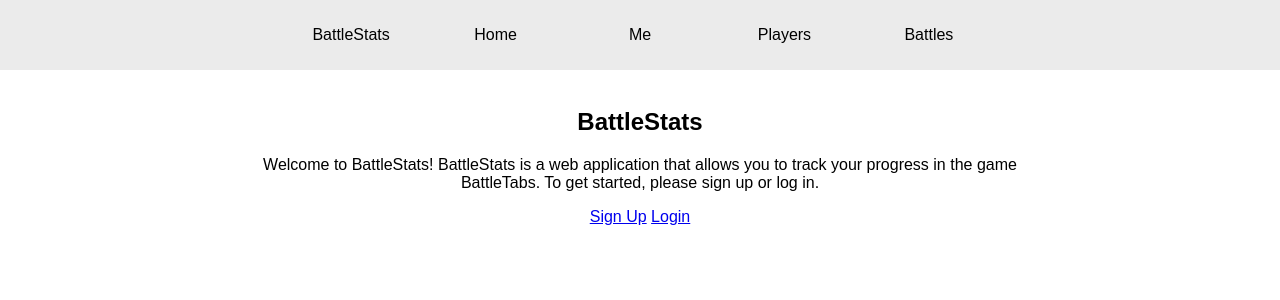
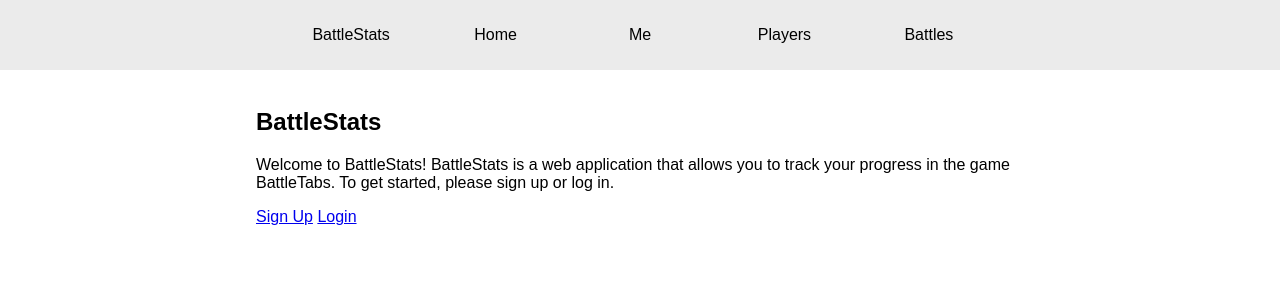
Before and after one commit to NotLawson/battlestats, a Flask app: page / in a window 1280 px wide. Shown: the top 300 px of the page. Run offline with Flask 3, Linux system fonts and the light colour scheme.

Commit message:
change component arragement

```diff
--- a/static/main.css
+++ b/static/main.css
@@ -4,10 +4,13 @@ body {
     padding: 0%;
     margin: 0%;
     text-align: center;
+    align-items: center;
 }
 article {
     padding-left: 20%;
     padding-right: 20%;
+    text-align: left;
+    align-items: left;
 }
 
 table, th, td {
```
